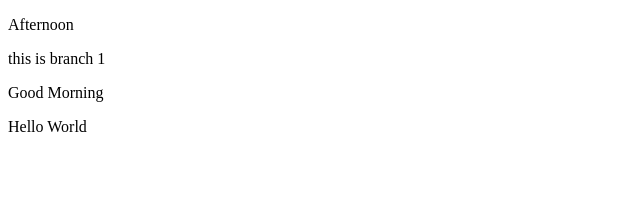
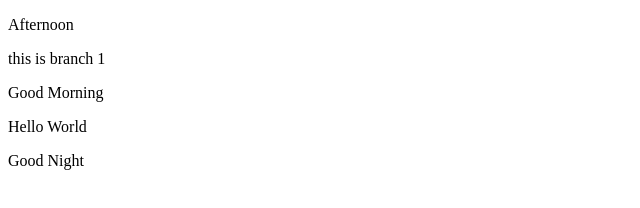
Before and after one commit to RMS2005/Light, a plain HTML site: page index.html in a window 1280 px wide. Shown: the whole page, without its empty margins (0-640 px from the left). Drawn offline with Linux system fonts and the light colour scheme.

Commit message:
Update index.html

```diff
--- a/index.html
+++ b/index.html
@@ -10,6 +10,7 @@
     <p>this is branch 1</p>
     <p>Good Morning</p>
     <p>Hello World</p>
+    <p>Good Night</p>
 
 </body>
 </html>
```
